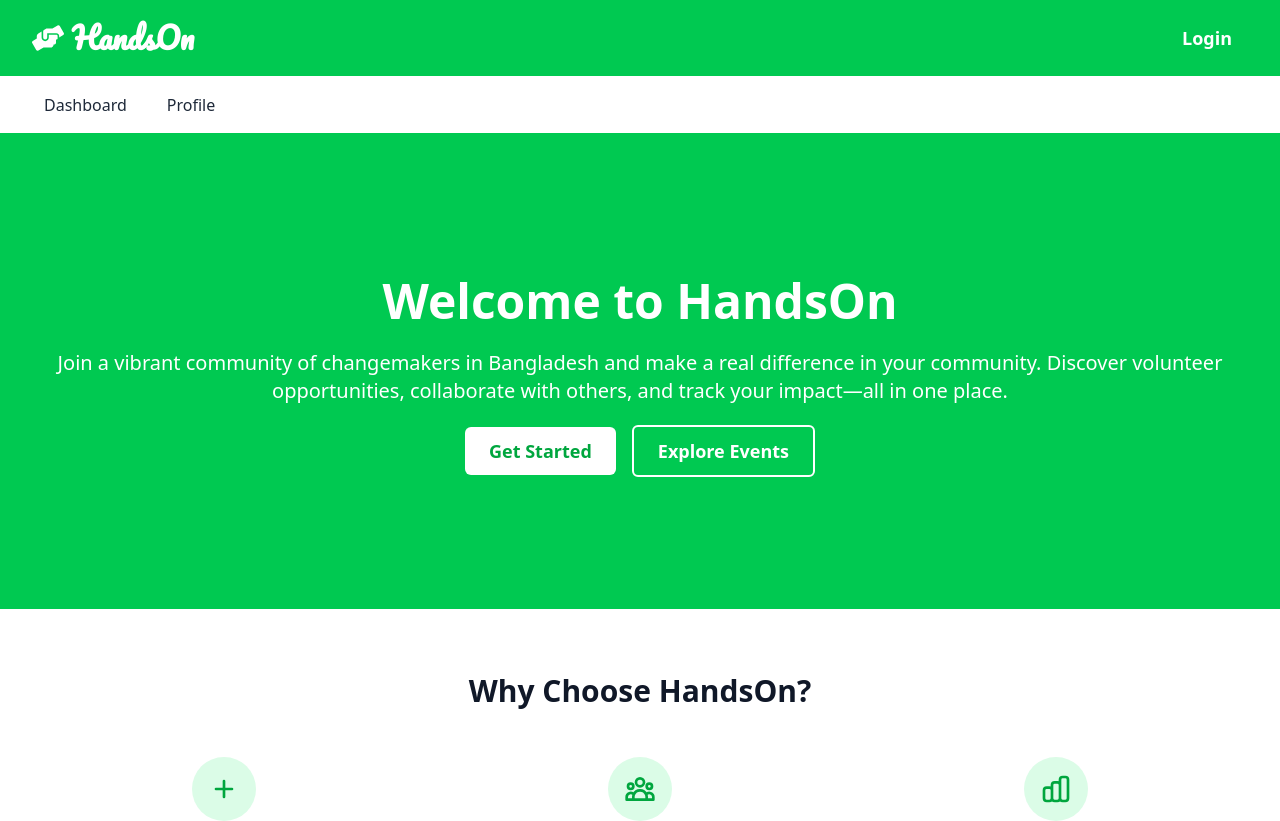
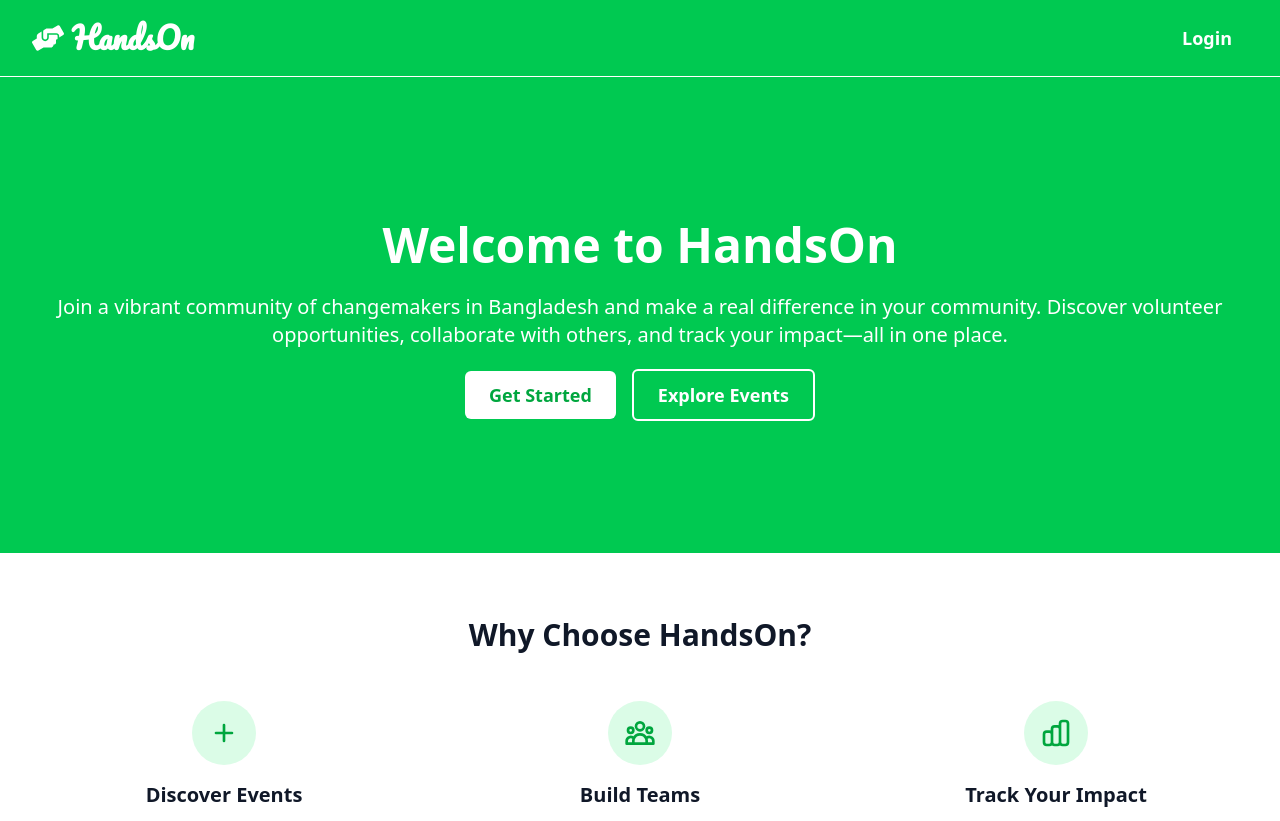
Before and after one commit to jnkarim/HandsOn-volunteering-platform, a React (Vite) app in the folder Frontend/: page / in a window 1280 px wide. Shown: the top 821 px of the page. Built offline with nearby package versions, Linux system fonts and the light colour scheme.

Commit message:
Add logout logic for profile

```diff
--- a/Frontend/src/App.jsx
+++ b/Frontend/src/App.jsx
@@ -1,4 +1,4 @@
-import { BrowserRouter, Routes, Route, useLocation } from "react-router-dom";
+import { BrowserRouter, Routes, Route, useLocation, Navigate } from "react-router-dom";
 import { useState, useEffect } from "react";
 import Home from "./pages/Home";
 import Navbar from "./components/Navbar";
@@ -6,6 +6,7 @@
 import Login from "./pages/Login";
 import ProfilePage from "./pages/ProfilePage";
 import EditProfilePage from './pages/EditProfilePage';
+import ProtectedRoute from './components/ProtectedRoute'; // <-- Import it
 
 const App = () => {
   const [isLoggedIn, setIsLoggedIn] = useState(false);
@@ -34,12 +35,28 @@
           <Route path="/" element={<Home />} />
           <Route path="/signup" element={<Signup setIsLoggedIn={setIsLoggedIn} />} />
           <Route path="/login" element={<Login setIsLoggedIn={setIsLoggedIn} />} />
-          <Route path="/profile" element={<ProfilePage />} />
-          <Route path="/profile/edit" element={<EditProfilePage />} />
+
+          {/* Protected Routes */}
+          <Route
+            path="/profile"
+            element={
+              <ProtectedRoute isLoggedIn={isLoggedIn}>
+                <ProfilePage setIsLoggedIn={setIsLoggedIn} />
+              </ProtectedRoute>
+            }
+          />
+          <Route
+            path="/profile/edit"
+            element={
+              <ProtectedRoute isLoggedIn={isLoggedIn}>
+                <EditProfilePage setIsLoggedIn={setIsLoggedIn} />
+              </ProtectedRoute>
+            }
+          />
         </Routes>
       </div>
 
-      {/* Footer (Optional) */}
+      {/* Footer */}
       <footer className="bg-gray-800 text-white text-center py-4 ">
         <p>&copy; 2023 HandsOn. All rights reserved.</p>
       </footer>
--- a/Frontend/src/components/Navbar.jsx
+++ b/Frontend/src/components/Navbar.jsx
@@ -3,12 +3,12 @@
   DisclosureButton,
   DisclosurePanel,
 } from '@headlessui/react';
-import { Link, useNavigate } from 'react-router-dom';
+import { Link, useNavigate, useLocation } from 'react-router-dom';
 import { FaHandsHelping } from 'react-icons/fa';
 
-const navigation = [
-  { name: 'Dashboard', href: '/dashboard', current: false },
-  { name: 'Profile', href: '/profile', current: false },
+const privateNavigation = [
+  { name: 'Dashboard', href: '/dashboard' },
+  { name: 'Profile', href: '/profile' },
 ];
 
 function classNames(...classes) {
@@ -17,6 +17,7 @@
 
 export default function Navbar({ isLoggedIn, setIsLoggedIn }) {
   const navigate = useNavigate();
+  const location = useLocation();
 
   const handleLogout = async () => {
     try {
@@ -45,10 +46,11 @@
     <Disclosure as="nav" className="bg-green-500 shadow-md">
       {({ open }) => (
         <>
-          {/* First div*/}
-          <div className="bg-green-500 py-4">
+          {/* Top Bar */}
+          <div className="py-4">
             <div className="mx-auto max-w-7xl px-4 sm:px-6 lg:px-8">
               <div className="flex items-center justify-between">
+                {/* Logo & Name */}
                 <Link to="/" className="flex items-center">
                   <FaHandsHelping className="h-8 w-8 text-white" />
                   <span
@@ -58,17 +60,19 @@
                     HandsOn
                   </span>
                 </Link>
+
+                {/* Login / Logout */}
                 {isLoggedIn ? (
                   <button
                     onClick={handleLogout}
-                    className=" px-4 py-2 text-lg font-semibold text-white hover:text-gray-900 transition"
+                    className="px-4 py-2 text-lg font-semibold text-white hover:text-gray-900 transition"
                   >
                     Logout
                   </button>
                 ) : (
                   <Link
                     to="/login"
-                    className=" px-4 py-2 text-lg font-semibold text-white hover:text-gray-900 transition"
+                    className="px-4 py-2 text-lg font-semibold text-white hover:text-gray-900 transition"
                   >
                     Login
                   </Link>
@@ -77,41 +81,49 @@
             </div>
           </div>
 
-
+          {/* Divider */}
           <div className="h-px bg-white w-full" />
 
-
+          {/* Navigation Links (Only when logged in) */}
+          {isLoggedIn && (
             <div className="bg-white py-2">
               <div className="mx-auto max-w-7xl px-4 sm:px-6 lg:px-8">
-              <div className="flex items-center justify-begin space-x-4">
-                {navigation.map((item) => (
+                <div className="flex space-x-4">
+                  {privateNavigation.map((item) => {
+                    const isActive = location.pathname === item.href;
+                    return (
                       <Link
                         key={item.name}
                         to={item.href}
                         className={classNames(
-                      item.current
+                          isActive
                             ? 'bg-gray-100 text-black'
-                        : 'text-gray-800 hover:green-600',
-                      ' px-3 py-2 text-md font-medium transition'
+                            : 'text-gray-800 hover:text-green-600',
+                          'px-3 py-2 text-md font-medium transition rounded-md'
                         )}
                       >
                         {item.name}
                       </Link>
-                ))}
+                    );
+                  })}
                 </div>
               </div>
             </div>
+          )}
 
-          {/* Mobile menu */}
+          {/* Mobile Menu */}
           <DisclosurePanel className="sm:hidden">
-            <div className="space-y-1 px-2 pt-2 pb-3">
-              {navigation.map((item) => (
+            <div className="space-y-1 px-2 pt-2 pb-3 bg-white">
+              {isLoggedIn &&
+                privateNavigation.map((item) => {
+                  const isActive = location.pathname === item.href;
+                  return (
                     <DisclosureButton
                       key={item.name}
                       as={Link}
                       to={item.href}
                       className={classNames(
-                    item.current
+                        isActive
                           ? 'bg-gray-100 text-black'
                           : 'text-gray-800 hover:bg-gray-100 hover:text-black',
                         'block rounded-md px-3 py-2 text-base font-medium'
@@ -119,7 +131,9 @@
                     >
                       {item.name}
                     </DisclosureButton>
-              ))}
+                  );
+                })}
+
               {isLoggedIn && (
                 <DisclosureButton
                   as="button"
--- /dev/null
+++ b/Frontend/src/components/ProtectedRoute.jsx
@@ -0,0 +1,13 @@
+import { Navigate } from "react-router-dom";
+
+const ProtectedRoute = ({ isLoggedIn, children }) => {
+  if (!isLoggedIn) {
+    // Redirect to login page if not logged in
+    return <Navigate to="/login" replace />;
+  }
+
+  // Render the protected page if logged in
+  return children;
+};
+
+export default ProtectedRoute;
--- a/Frontend/src/pages/ProfilePage.jsx
+++ b/Frontend/src/pages/ProfilePage.jsx
@@ -53,7 +53,7 @@
     <div className="bg-gray-100 min-h-screen py-12 px-4">
       <div className="max-w-4xl mx-auto space-y-8">
         {/* Profile Card */}
-        <div className="bg-white rounded-xl shadow-lg overflow-hidden transition hover:shadow-2xl">
+        <div className="bg-white rounded-xl shadow-lg overflow-hidden">
           <div className="p-8 text-center">
             <h1 className="text-2xl font-bold text-gray-900">{user.name}</h1>
             <p className="text-gray-500">{user.email}</p>
```
Lines whose indentation alone changed are shown as unchanged.
